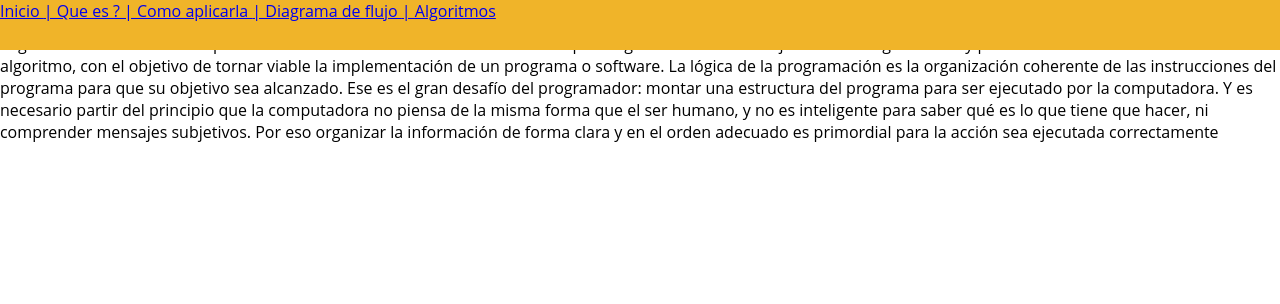
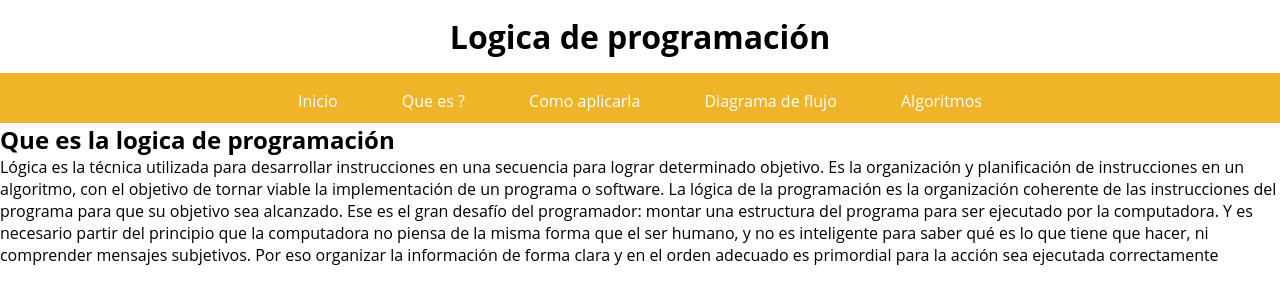
Before and after one commit to spanche/OVI_Fase_3, a PHP site: page / in a window 1280 px wide. Shown: the top 304 px of the page. Run offline with PHP 8.4, Linux system fonts and the light colour scheme.

Commit message:
Diseño menu
Colocar diseño al menu

```diff
--- a/Index.html
+++ b/Index.html
@@ -7,15 +7,18 @@
         <link rel="stylesheet" href="css/menu.css">
     </head>
     <body>
+
+        <h1>Logica de programación </h1>
+
         <header>
-            <div class="contenedor">
+            <div class="Contenedor">
                 <!-- Lista de items que estaran en el menu -->
                 <nav class="menu">
                     <a href = "Index.html"> Inicio </a>
-                    <a href = "QueEs.html"> | Que es ? </a>
-                    <a href = "Aplicacion.html"> | Como aplicarla </a>
-                    <a href = "Diagrama.html"> | Diagrama de flujo </a>
-                    <a href = "Algoritmos.html"> | Algoritmos </a>
+                    <a href = "QueEs.html"> Que es ? </a>
+                    <a href = "Aplicacion.html"> Como aplicarla </a>
+                    <a href = "Diagrama.html"> Diagrama de flujo </a>
+                    <a href = "Algoritmos.html"> Algoritmos </a>
                 </nav>
             </div>
         </header>
@@ -24,7 +27,7 @@
             <!-- Contenedor principal de la pagina web -->
 
 			<section id="Logica">
-                    <h2> Logica de programación </h2>
+                    <h2> Que es la logica de programación </h2>
                     <p> Lógica es la técnica utilizada para desarrollar instrucciones en una secuencia para lograr determinado objetivo.
                         Es la organización y planificación de instrucciones en un algoritmo, con el objetivo de tornar viable la
                         implementación de un programa o software.
--- a/css/menu.css
+++ b/css/menu.css
@@ -8,18 +8,37 @@ body {
 	font-family: 'Open Sans', sans-serif;
 }
 
+h1 {
+	padding: 15px;
+	text-align: center;
+}
+
 header {
 	width: 100%;
 	height: 50px;
 	background: #F0B429;
 	color: #fff;
-
-	position: fixed;
-	top: 0;
-	left: 0;
-	z-index: 100;
 }
 
-#bienvenidos {
+.menu {
+	padding: 17px;
+	width: 100%;
+	height: 50px;
 	text-align: center;
 }
+
+.menu a {
+	color: #fff;
+	width: 100%;
+	height: 50px;
+	text-decoration: none;
+	padding-top: 16px;
+	padding-left: 30px;
+	padding-right: 30px;
+    padding-bottom: 16px;
+}
+
+.menu a:hover {
+	background: rgba(240, 210, 41, 0.50);
+	color: #090909;
+}
```
